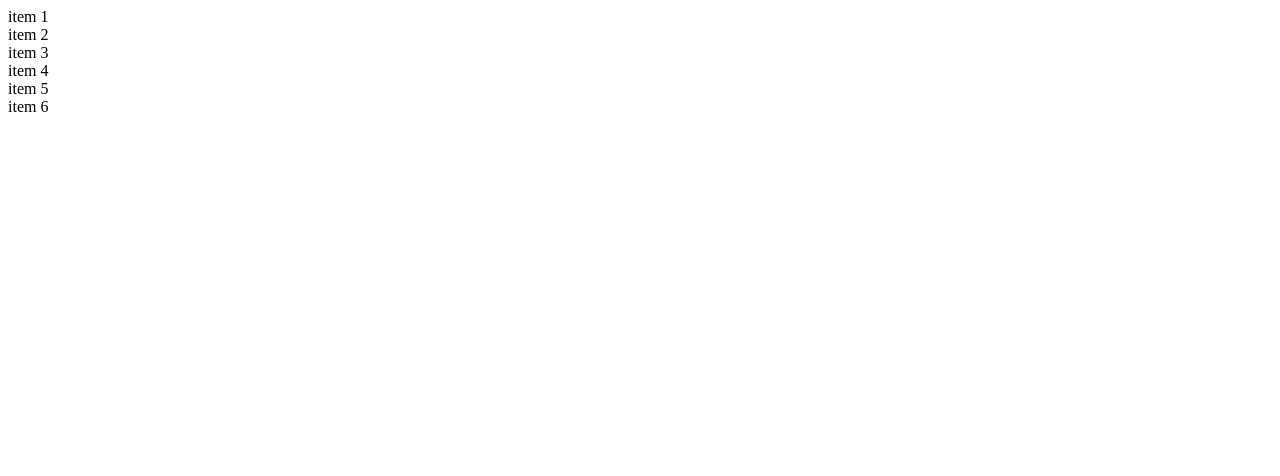
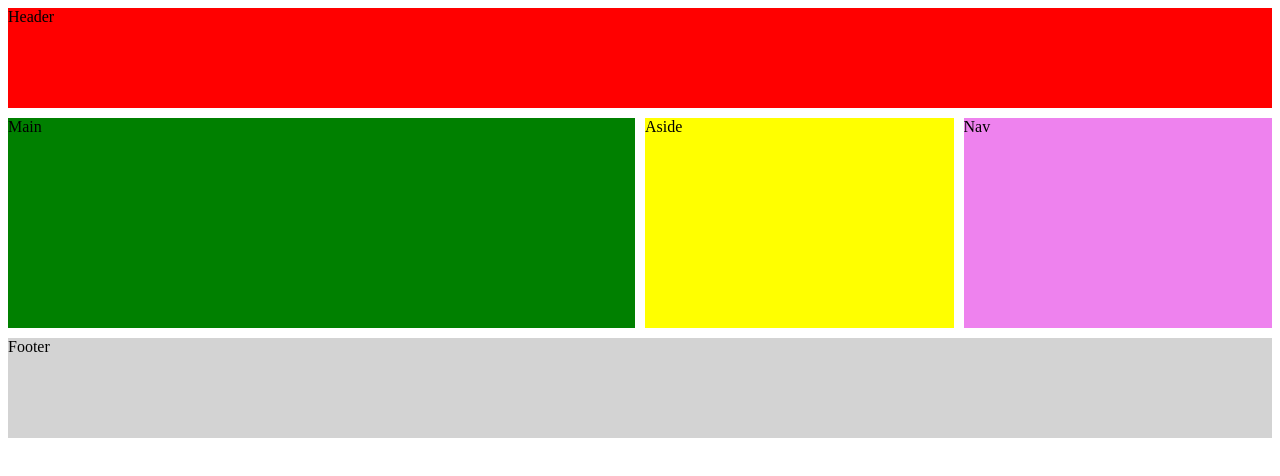
Before and after one commit to dav0fc/Anotacoes_aula_fiap, a plain HTML site: page FRONT-END_DESIGN/Lucas/index.html in a window 1280 px wide. Drawn offline with Linux system fonts and the light colour scheme.

Commit message:
Add files via upload

```diff
--- a/FRONT-END_DESIGN/Lucas/index.html
+++ b/FRONT-END_DESIGN/Lucas/index.html
@@ -76,13 +76,20 @@
         <aside>Publicidade</aside>
         <footer>Rodapé de Pagina</footer>
     </div> -->
-    <div class="grade">
+    <!-- <div class="grade">
         <section id="item1">item 1</section>
         <section id="item2">item 2</section>
         <section id="item3">item 3</section>
         <section id="item4">item 4</section>
         <section id="item5">item 5</section>
         <section id="item6">item 6</section>
+    </div> -->
+    <div class="container">
+        <header>Header</header>
+        <nav>Nav</nav>
+        <main>Main</main>
+        <aside>Aside</aside>
+        <footer>Footer</footer>
     </div>
 </body>
 </html>
--- a/FRONT-END_DESIGN/Lucas/style.css
+++ b/FRONT-END_DESIGN/Lucas/style.css
@@ -184,3 +184,48 @@ nav{
 aside{
     grid-area: publicidade;
 } */
+
+.container{
+    display: grid;
+    height: 100vh;
+    grid-template-columns: 100px auto 100px;
+    grid-template-rows: repeat(6, 100px);
+    gap: 10px;
+    grid-template-areas:
+    "header header header "
+    "main main main "
+    "nav nav aside "
+    "footer  footer footer ";
+}
+
+header{
+    grid-area: header;
+    background-color: red;
+}
+nav{
+    grid-area: nav;
+    background-color: violet;
+}
+main{
+    grid-area: main;
+    background-color: green;
+}
+aside{
+    grid-area: aside;
+    background-color: yellow;
+}
+footer{
+    grid-area: footer;
+    background-color: lightgray;
+}
+@media screen  and (min-width: 768px){
+    .container{
+        grid-template-columns: repeat(4, 1fr);
+        grid-template-areas:
+        "header header header header"
+        " main main aside nav"
+        " main main aside nav"
+        "footer footer footer footer";
+    }
+
+}
```
